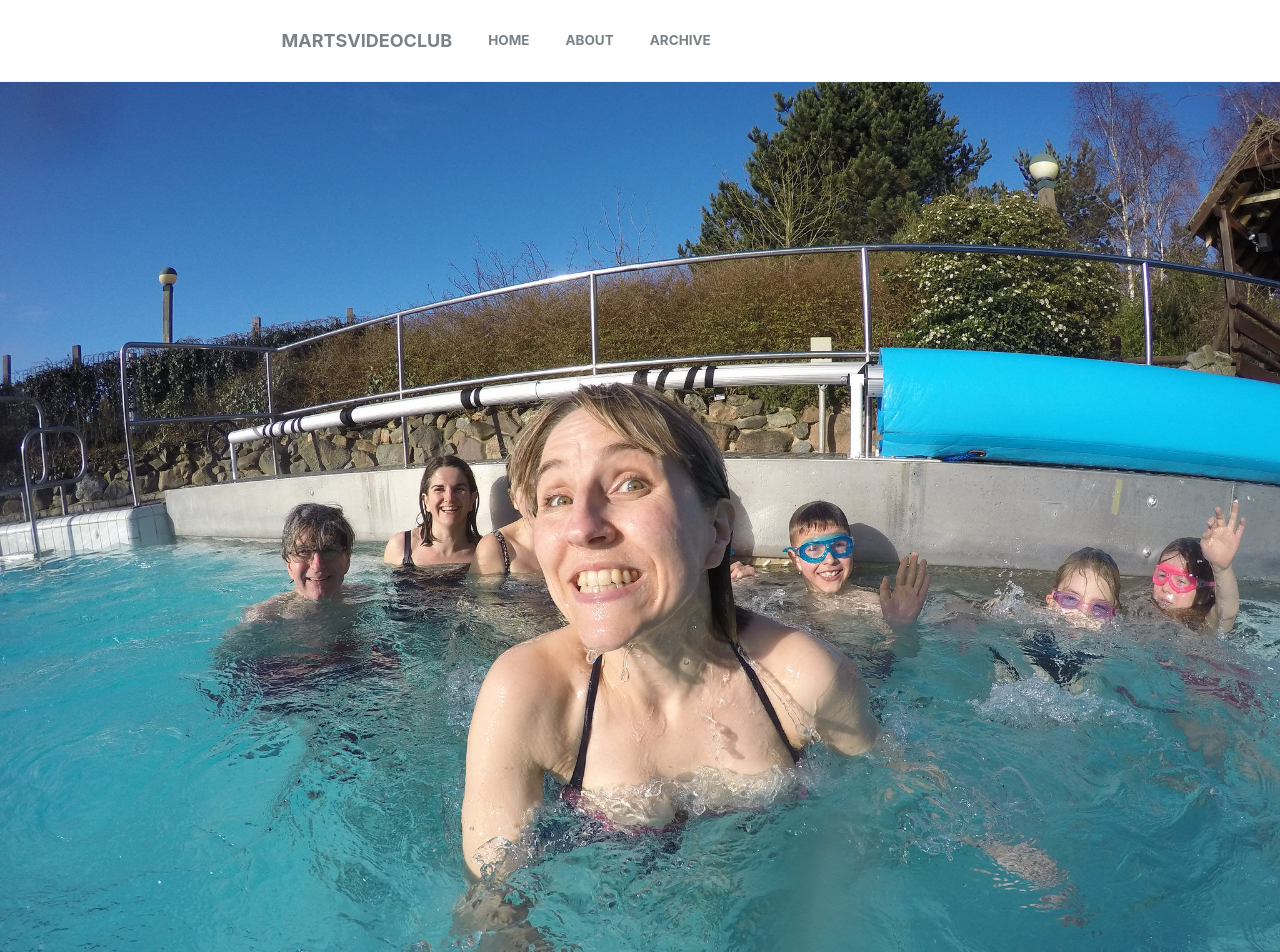
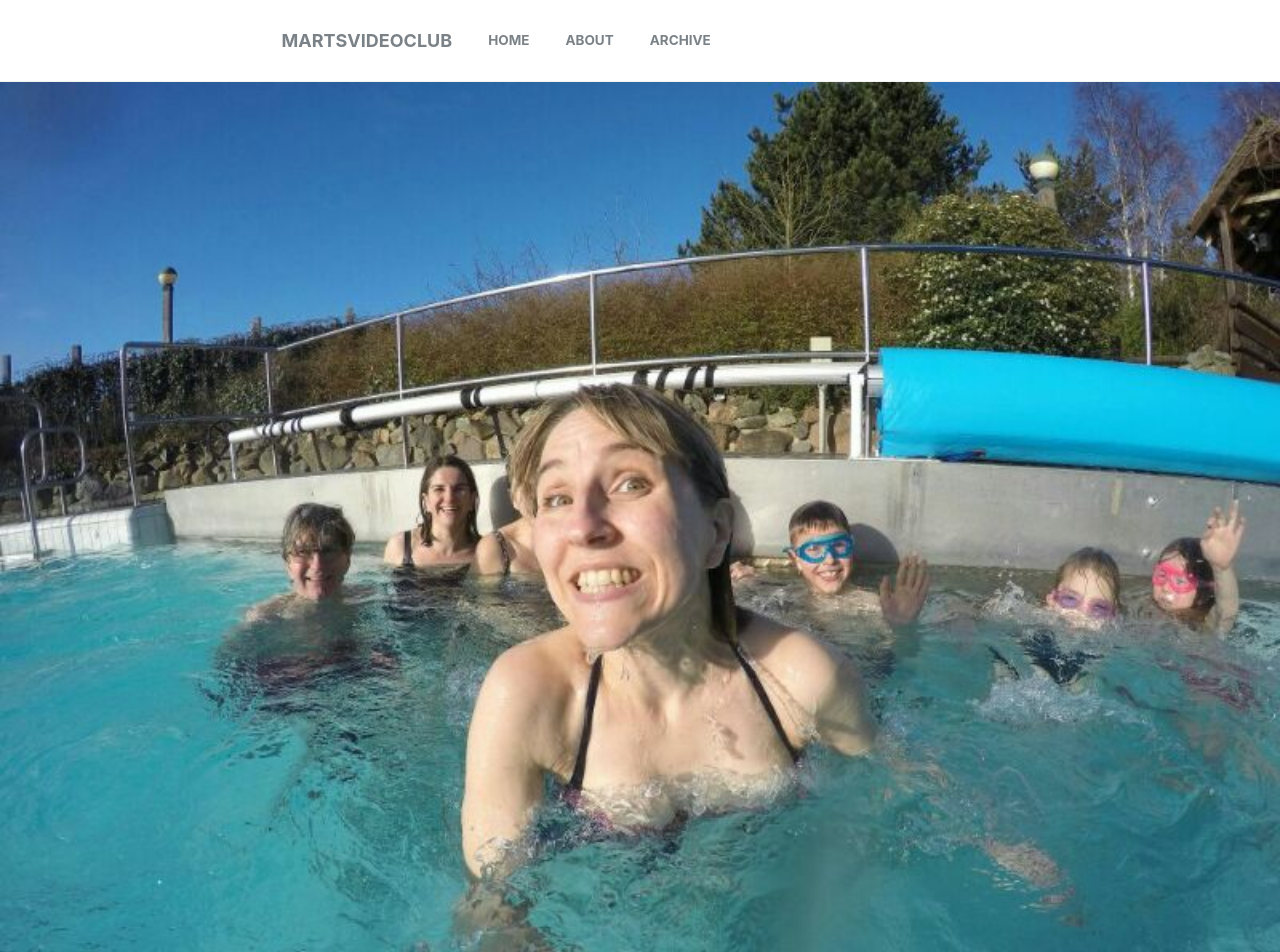
Before and after one commit to martsvideoclub/mmartvid, a Jekyll site: the page built from _posts/2016-02-18-centerparcs-in-february.md, in a window 1280 px wide. Shown: the top 952 px of the page. Built offline with Jekyll 4.4.1, drawn with Linux system fonts in a browser that asks for light colours.

Commit message:
Update 2016-02-18-centerparcs-in-february.md

```diff
--- a/_posts/2016-02-18-centerparcs-in-february.md
+++ b/_posts/2016-02-18-centerparcs-in-february.md
@@ -5,8 +5,8 @@ description: "Centerparcs"
 date: 2016-02-18 12:00:00
 youtubeId: "gKkJKnTc0-0"
 header:
-  image: 2016-02-18_10-31-01.jpg
-  teaser: 2016-02-18_10-31-01.jpg
+  image: cparcsfeb.jpg
+  teaser: cparcsfeb.jpg
   caption: "Photo credit: **Martin Dawson**"
 categories:
   - Blog
```
